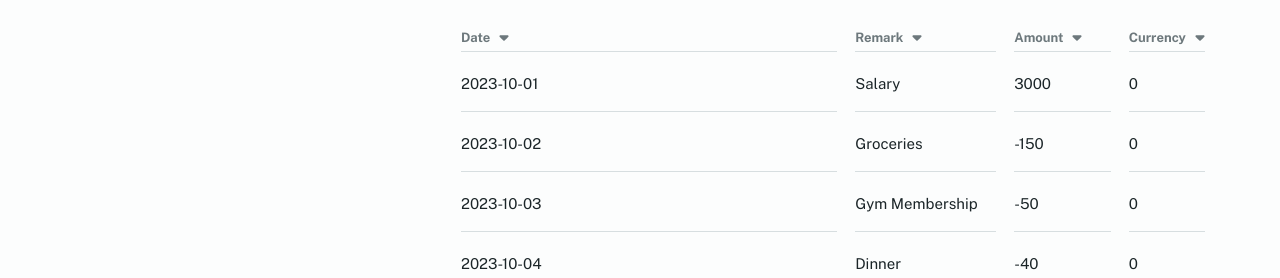
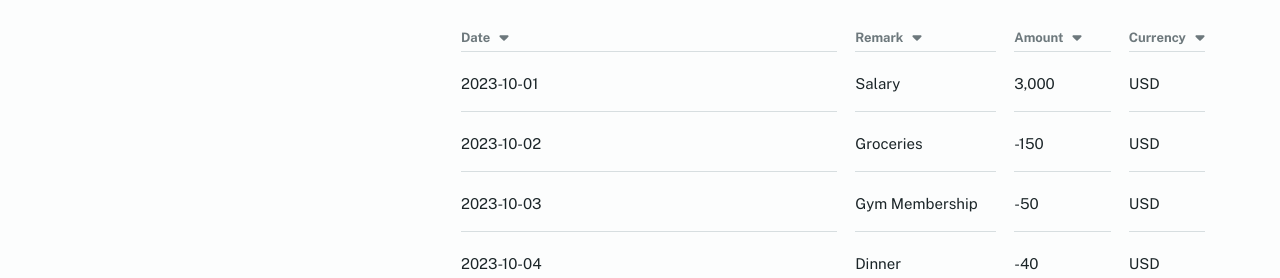
Before and after one commit to umeh-promise/fintrack-assessment, a Next.js app: page / in a window 1280 px wide. Shown: the part 522-800 px from the top of the page. Built offline with nearby package versions, Linux system fonts and the light colour scheme.

Commit message:
fix: revert currency formatting in transactions table

```diff
--- a/src/app/(dashboard)/_components/transactions-table.tsx
+++ b/src/app/(dashboard)/_components/transactions-table.tsx
@@ -20,10 +20,10 @@ export default function TransactionsTable({
     <tr className="text-grey-300 text-[1.5rem] leading-[2rem] tracking-[-.5%] [&>td]:border-b-[1.5px] [&>td]:border-grey-50/[20%] w-full ">
       <td className="w-[48%] pb-[1.3rem] text-left">{date}</td>
       <td className="w-[18%] pb-[1.3rem] text-left">{remark}</td>
-      <td className="w-[12.3%] pb-[1.3rem] text-left">{amount}</td>
       <td className="w-[12.3%] pb-[1.3rem] text-left">
-        {formatAmount(Number(currency))}
+        {formatAmount(amount)}
       </td>
+      <td className="w-[12.3%] pb-[1.3rem] text-left">{currency}</td>
       <td className="w-fit pb-[1.3rem] text-left">
         <div className="flex items-center gap-[.8rem] bg-grey-100/[9%] px-[.8rem] py-[.4rem] rounded-[1.6rem] ">
           <span
```
